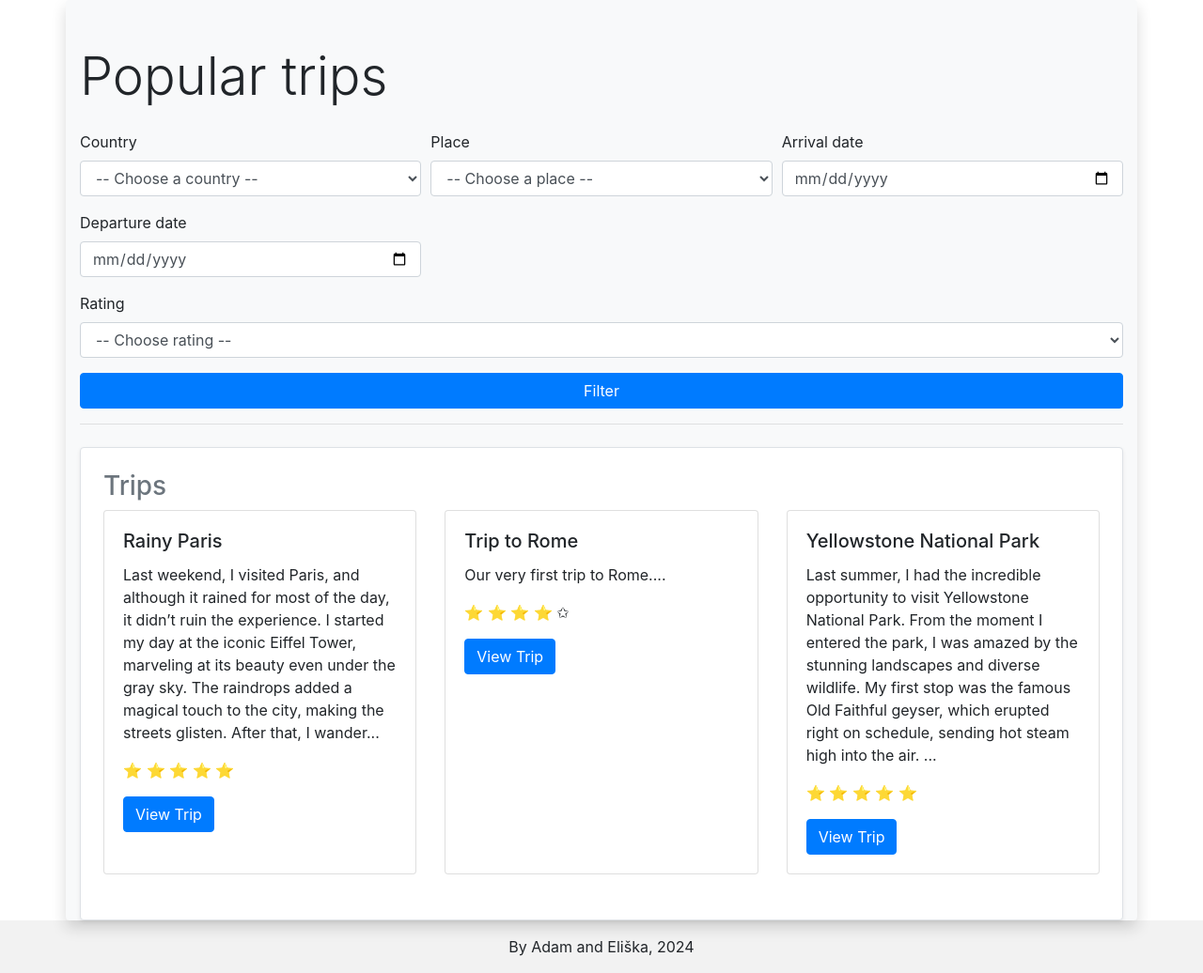
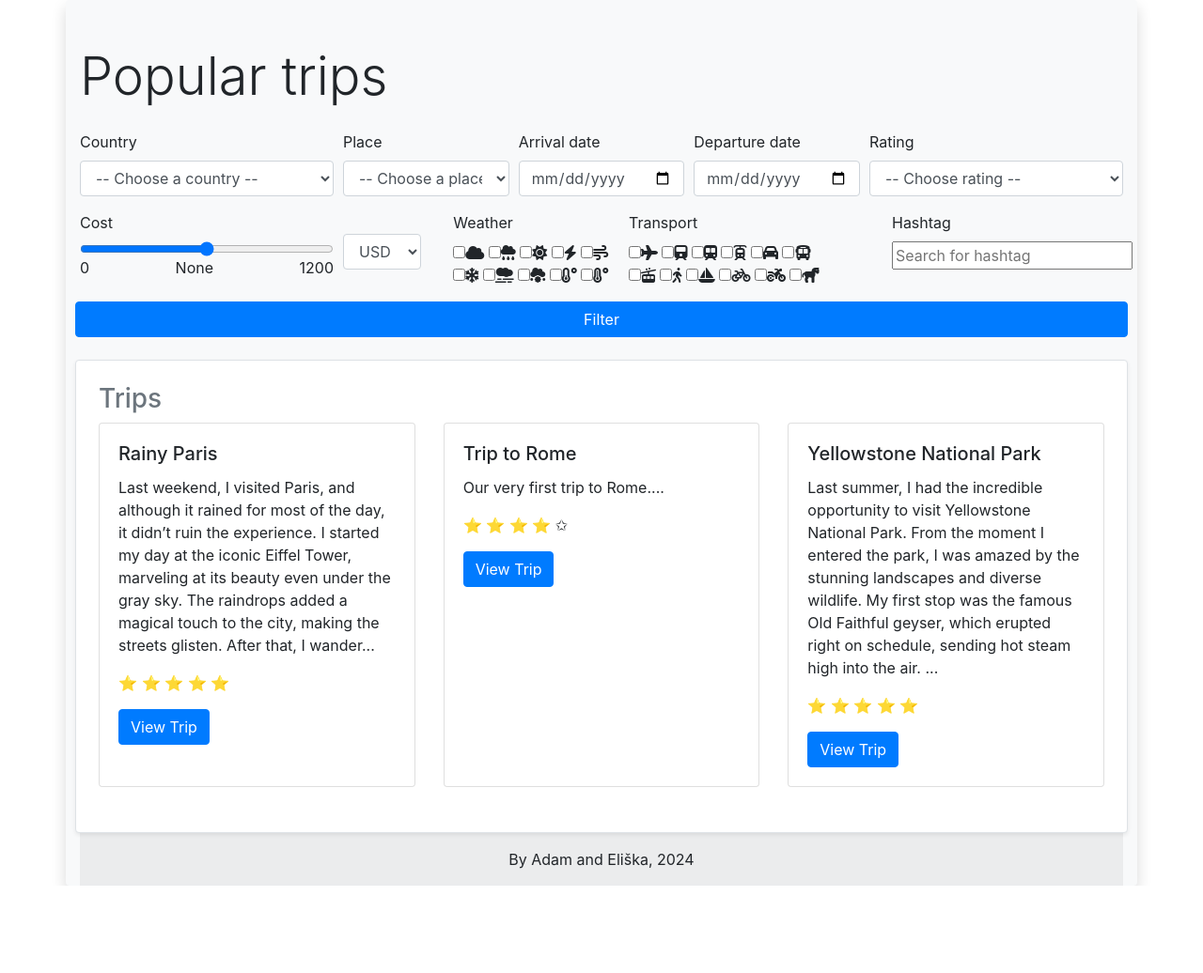
Before and after one commit to celiska/travel_journal, a Django app: page /entries/ in a window 1280 px wide. Shown: the part 72-1108 px from the top of the page at 94% size. After the commit the page ends 1015 px from the top, so only its background shows below. Run offline with Django 5.2, Linux system fonts and the light colour scheme; data comes from the database, SQL or seed files in the repository; some libraries are stand-ins or nearby versions.

Commit message:
Added filter options

```diff
--- /dev/null
+++ b/static/hashtags.js
@@ -0,0 +1,23 @@
+//testovací kód při zjištění funkčnosti napojení statických souborů
+const hashtagInput = document.getElementById('hashtagInput');
+
+hashtagInput.addEventListener('input', function (e) {
+    console.log('Input event fired');
+
+    setTimeout(() => {
+        const words = hashtagInput.value.trim().split(' ');
+        console.log('Words:', words);
+
+        if (words[words.length - 1] && !words[words.length - 1].startsWith('#')) {
+            words[words.length - 1] = '#' + words[words.length - 1];
+            console.log('Updated words:', words);
+        }
+
+        hashtagInput.value = words.join(' ');
+    }, 0);
+
+    if (e.inputType === 'insertText' && e.data === ' ') {
+        e.preventDefault();
+        console.log('Space pressed');
+    }
+});
--- a/templates/base.html
+++ b/templates/base.html
@@ -1,3 +1,4 @@
+<!-- {% load static %} -->
 <!DOCTYPE html>
 <html lang="en">
 <head>
@@ -17,10 +18,10 @@
     <script src="https://stackpath.bootstrapcdn.com/bootstrap/4.2.1/js/bootstrap.min.js"
             integrity="sha384-B0UglyR+jN6CkvvICOB2joaf5I4l3gm9GU6Hc1og6Ls7i6U/mkkaduKaBhlAXv9k"
             crossorigin="anonymous"></script>
-
+    <link rel="stylesheet" href="https://cdnjs.cloudflare.com/ajax/libs/font-awesome/6.6.0/css/all.min.css">
+    <script src="{% static 'hashtags.js' %}"></script>
 </head>
 <body>
-
 {% include "navbar.html" %}
 
 <div class="container bg-light rounded shadow pt-5">
--- a/travel_journal/settings.py
+++ b/travel_journal/settings.py
@@ -119,6 +119,7 @@ USE_TZ = True
 # https://docs.djangoproject.com/en/5.1/howto/static-files/
 
 STATIC_URL = 'static/'
+STATICFILES_DIRS = [BASE_DIR / 'static']
 
 # Default primary key field type
 # https://docs.djangoproject.com/en/5.1/ref/settings/#default-auto-field
--- a/viewer/templates/entries.html
+++ b/viewer/templates/entries.html
@@ -1,12 +1,11 @@
 {% extends "base.html" %}
-
 {% block content %}
-
 <h1 class="display-4">Popular trips</h1>
 
+<!-- Filtrování -->
 <form method="GET" action="" class="mt-4">
     <div class="form-row">
-        <div class="form-group col-md-4">
+        <div class="form-group col-md-3">
             <label for="country">Country</label>
             <select name="country" id="country" class="form-control">
                 <option value="">-- Choose a country --</option>
@@ -16,7 +15,7 @@
             </select>
         </div>
 
-        <div class="form-group col-md-4">
+        <div class="form-group col-md-2">
             <label for="place">Place</label>
             <select name="place" id="place" class="form-control">
                 <option value="">-- Choose a place --</option>
@@ -26,19 +25,18 @@
             </select>
         </div>
 
-        <div class="form-group col-md-4">
-            <label for="arrival_date">Arrival date</label>
+        <div class="form-group col-md-2">
+            <label>Arrival date</label>
             <input type="date" name="arrival_date" class="form-control">
         </div>
 
-        <div class="form-group col-md-4">
-            <label for="departure_date">Departure date</label>
+        <div class="form-group col-md-2">
+            <label>Departure date</label>
             <input type="date" name="departure_date" class="form-control">
         </div>
-    </div>
 
-    <div class="form-group">
-        <label for="rating">Rating</label>
+        <div class="form-group col-md-3">
+            <label>Rating</label>
             <select name="rating" class="form-control">
                 <option value="">-- Choose rating --</option>
                 <option value="1">⭐</option>
@@ -49,10 +47,74 @@
             </select>
         </div>
 
+    <div class="form-group col-md-3">
+        <label for="customRange2" class="form-label">Cost</label>
+        <input
+            type="range"
+            name="cost"
+            class="form-control-range"
+            min="0"
+            max="{{ max_cost }}"
+            value="{{ selected_cost }}"
+            id="customRange2"
+            oninput="document.getElementById('rangeValue').innerText = this.value"
+        >
+        <div class="d-flex justify-content-between">
+            <span>0</span>
+            <span id="rangeValue">{{ selected_cost }}</span>
+            <span>{{ max_cost }}</span>
+        </div>
+    </div>
+
+    <div class="form-group col-md-1 mt-4">
+        <select name="currency" id="currency" class="form-control">
+            {% for currency in currencies %}
+                <option value="{{ currency }}">{{ currency }}</option>
+            {% endfor %}
+        </select>
+    </div>
+    <div class="form-group col-md-2 ml-4">
+        <label>Weather</label>
+        <div>
+            <span><input type="checkbox" name="weather" value="overcast"><i class="fa-solid fa-cloud" title="Overcast"></i></span>
+            <span><input type="checkbox" name="weather" value="rain"><i class="fa-solid fa-cloud-rain" title="Rain"></i></span>
+            <span><input type="checkbox" name="weather" value="sun"><i class="fa-solid fa-sun" title="Sun"></i></span>
+            <span><input type="checkbox" name="weather" value="storm"><i class="fa-solid fa-bolt" title="Storm"></i></span>
+            <span><input type="checkbox" name="weather" value="wind"><i class="fa-solid fa-wind" title="Wind"></i></span>
+            <span><input type="checkbox" name="weather" value="snow"><i class="fa-solid fa-snowflake" title="Snow"></i></span>
+            <span><input type="checkbox" name="weather" value="fog"><i class="fa-solid fa-smog" title="Fog"></i></span>
+            <span><input type="checkbox" name="weather" value="hail"><i class="fa-solid fa-cloud-meatball" title="Hail"></i></span>
+            <span><input type="checkbox" name="weather" value="chill"><i class="fa-solid fa-temperature-low" title="Chill"></i></span>
+            <span><input type="checkbox" name="weather" value="hot"><i class="fa-solid fa-temperature-high" title="Hot"></i></span>
+        </div>
+    </div>
+
+    <div class="form-group col-md-3">
+        <label>Transport</label>
+        <div>
+            <span><input type="checkbox" name="transport" value="plane"><i class="fa-solid fa-plane" title="Plane"></i></span>
+            <span><input type="checkbox" name="transport" value="train"><i class="fa-solid fa-train" title="Train"></i></span>
+            <span><input type="checkbox" name="transport" value="metro"><i class="fa-solid fa-train-subway" title="Metro"></i></span>
+            <span><input type="checkbox" name="transport" value="tram"><i class="fa-solid fa-train-tram" title="Tram"></i></span>
+            <span><input type="checkbox" name="transport" value="car"><i class="fa-solid fa-car" title="Car"></i></span>
+            <span><input type="checkbox" name="transport" value="bus"><i class="fa-solid fa-bus" title="Bus"></i></span><br>
+            <span><input type="checkbox" name="transport" value="cable_car"><i class="fa-solid fa-cable-car" title="Cable car"></i></span>
+            <span><input type="checkbox" name="transport" value="on_foot"><i class="fa-solid fa-person-walking" title="On foot"></i></span>
+            <span><input type="checkbox" name="transport" value="boat"><i class="fa-solid fa-sailboat" title="Boat"></i></span>
+            <span><input type="checkbox" name="transport" value="bicycle"><i class="fa-solid fa-bicycle" title="Bicycle"></i></span>
+            <span><input type="checkbox" name="transport" value="motorcycle"><i class="fa-solid fa-motorcycle" title="Motorcycle"></i></span>
+            <span><input type="checkbox" name="transport" value="horse"><i class="fa-solid fa-horse" title="Horse"></i></span>
+        </div>
+    </div>
+
+    <div class="form-group col-md-2">
+        <label>Hashtag</label>
+        <input type="text" id="hashtagInput" placeholder="Search for hashtag">
+        <!-- TODO: Správně nalinkovat statické soubory (hashtags.js) -->
+    </div>
+
     <button type="submit" class="btn btn-primary btn-block">Filter</button>
 </form>
-
-<hr/>
 
 <!-- Výsledky filtrování -->
 <div class="container bg-white p-4 mt-4 border rounded shadow-sm">
--- a/viewer/views.py
+++ b/viewer/views.py
@@ -1,7 +1,8 @@
+from django.db.models import Max
 from django.shortcuts import render
 from django.views.generic import ListView
 
-from viewer.models import Entry, Country
+from viewer.models import Entry, Country, Weather
 
 
 def home(request):
@@ -17,12 +18,18 @@ def entry_list(request):
     entries = Entry.objects.all()
     countries = Entry.objects.values_list('country__country', flat=True).distinct()
     places = Entry.objects.values_list('place__place', flat=True).distinct()
+    max_cost = entries.aggregate(Max('cost'))['cost__max'] or 0
+    currencies = set(entry.currency.strip() for entry in entries)
 
     arrival_date = request.GET.get('arrival_date')
     departure_date = request.GET.get('departure_date')
     rating = request.GET.get('rating')
-    selected_country = request.GET.get('country')  # Přidáno pro filtrování podle země
+    selected_country = request.GET.get('country')
     selected_place = request.GET.get('place')
+    selected_cost = request.GET.get('cost')
+    selected_currency = request.GET.get('currency')
+    selected_weather = request.GET.getlist('weather')
+    selected_transport = request.GET.getlist('transport')
 
     if arrival_date:
         entries = entries.filter(arrival_date=arrival_date)
@@ -31,8 +38,24 @@ def entry_list(request):
     if rating:
         entries = entries.filter(rating=rating)
     if selected_country:
-        entries = entries.filter(country__country=selected_country)  # Filtr podle země
+        entries = entries.filter(country__country=selected_country)
     if selected_place:
         entries = entries.filter(place__place=selected_place)
+    if selected_cost:
+        entries = entries.filter(cost__lte=selected_cost)
+    if selected_currency:
+        entries = entries.filter(currency=selected_currency)
+    if selected_weather:
+        entries = entries.filter(weather__type__in=selected_weather)
+    if selected_transport:
+        entries = entries.filter(transport__type__in=selected_transport)
 
-    return render(request, 'entries.html', {'entries': entries, 'countries': countries, 'places': places})
+
+    return render(request, 'entries.html', {
+        'entries': entries,
+        'countries': countries,
+        'places': places,
+        'max_cost': max_cost,
+        'selected_cost': selected_cost,
+        'currencies': list(currencies),
+    })
```
Also changed, not shown: README.md. Lines whose indentation alone changed are shown as unchanged.
